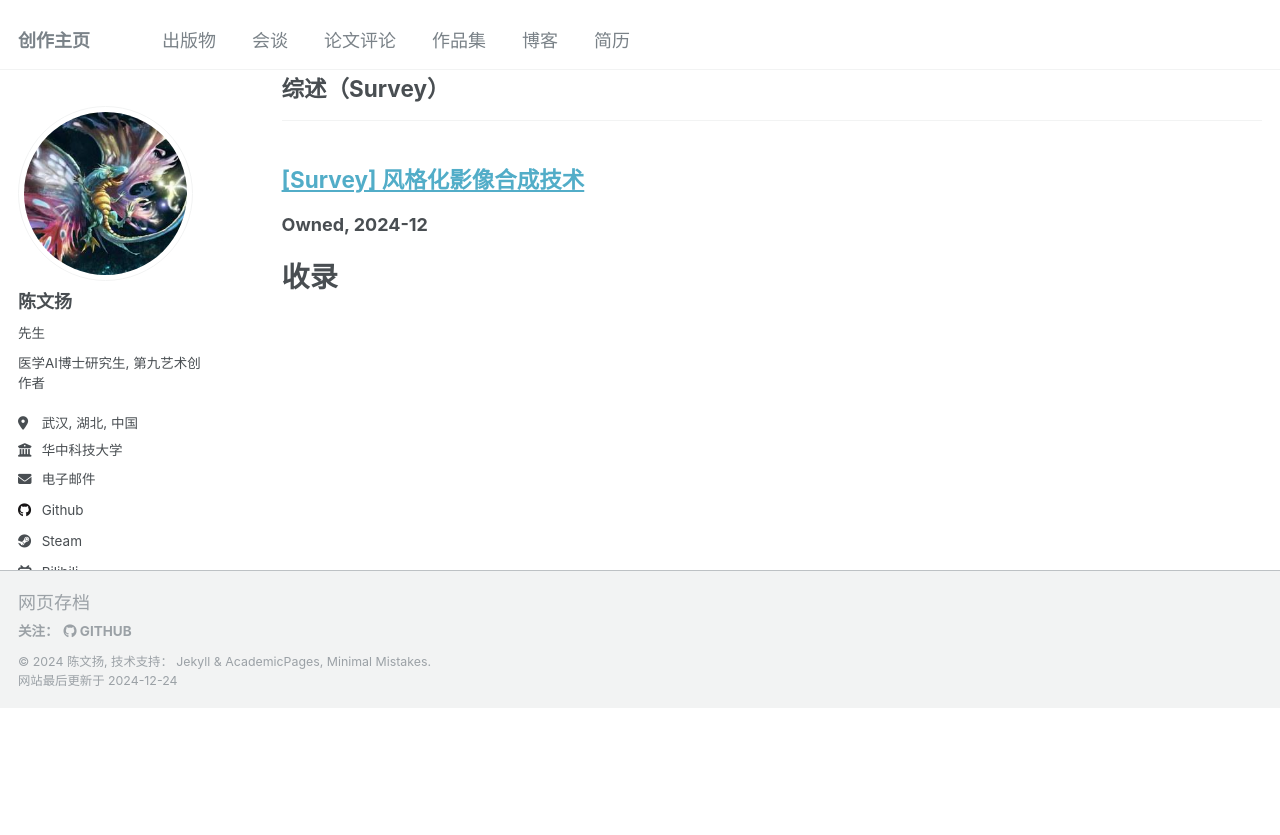
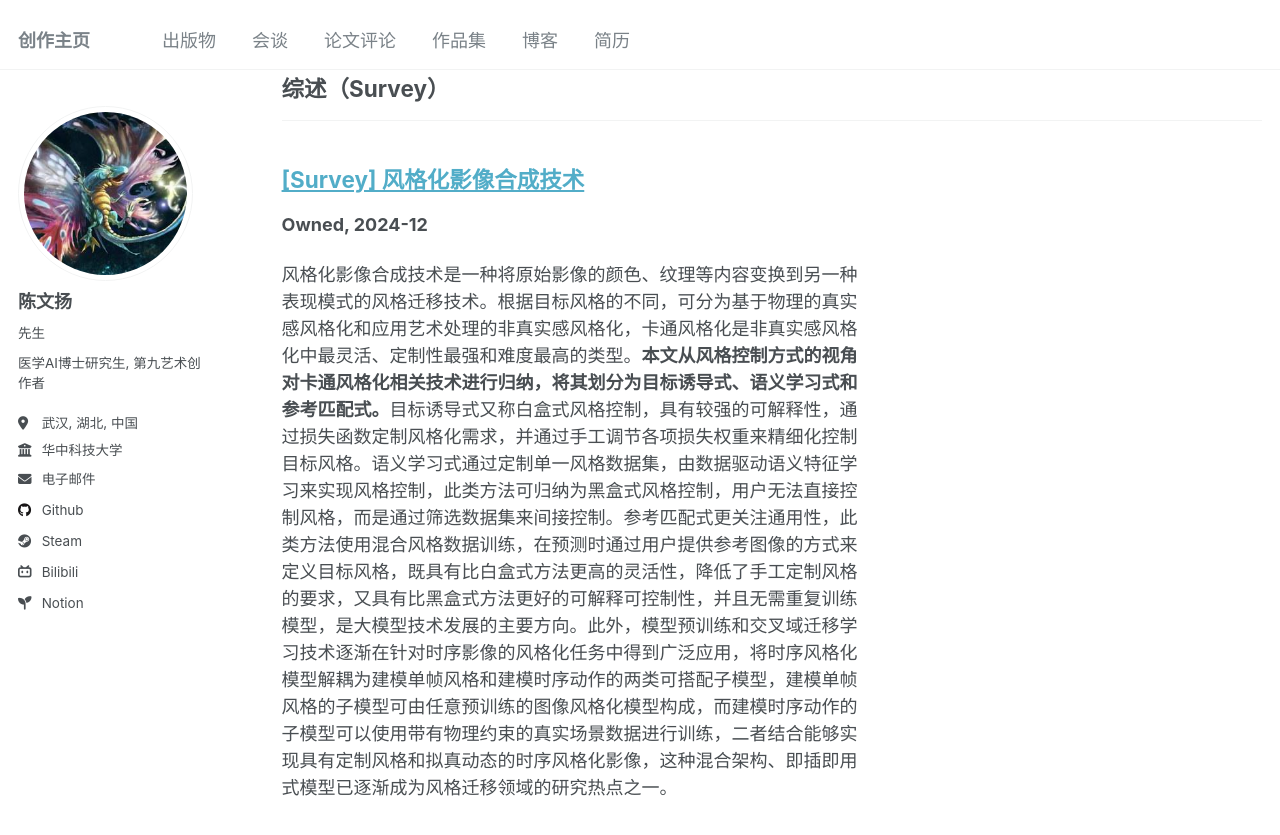
Before and after one commit to CyannyPasiify/cyannypasiify.github.io, a Jekyll site: the page built from _pages/reviews.html, in a window 1280 px wide and 900 px high, scrolled down 3524 px. Shown: the top 835 px of the window. Built offline with Jekyll 4.4.1, drawn with Linux system fonts in a browser that asks for light colours; before the commit the page ends 4232 px from its top, so only the background shows below that.

Commit message:
Add excerpt for stylized-image-synthesis-a-survey.

```diff
--- a/_reviews/Survey/2024-12-23-01-Stylized image synthesis a survey.md
+++ b/_reviews/Survey/2024-12-23-01-Stylized image synthesis a survey.md
@@ -7,9 +7,8 @@ publish_venue: "Owned"
 publish_date: 2024-12-23
 write_venue: "CBIB, 华中科技大学"
 write_date: 2024-12-23
+excerpt: "风格化影像合成技术是一种将原始影像的颜色、纹理等内容变换到另一种表现模式的风格迁移技术。根据目标风格的不同，可分为基于物理的真实感风格化和应用艺术处理的非真实感风格化，卡通风格化是非真实感风格化中最灵活、定制性最强和难度最高的类型。**本文从风格控制方式的视角对卡通风格化相关技术进行归纳，将其划分为目标诱导式、语义学习式和参考匹配式。**目标诱导式又称白盒式风格控制，具有较强的可解释性，通过损失函数定制风格化需求，并通过手工调节各项损失权重来精细化控制目标风格。语义学习式通过定制单一风格数据集，由数据驱动语义特征学习来实现风格控制，此类方法可归纳为黑盒式风格控制，用户无法直接控制风格，而是通过筛选数据集来间接控制。参考匹配式更关注通用性，此类方法使用混合风格数据训练，在预测时通过用户提供参考图像的方式来定义目标风格，既具有比白盒式方法更高的灵活性，降低了手工定制风格的要求，又具有比黑盒式方法更好的可解释可控制性，并且无需重复训练模型，是大模型技术发展的主要方向。此外，模型预训练和交叉域迁移学习技术逐渐在针对时序影像的风格化任务中得到广泛应用，将时序风格化模型解耦为建模单帧风格和建模时序动作的两类可搭配子模型，建模单帧风格的子模型可由任意预训练的图像风格化模型构成，而建模时序动作的子模型可以使用带有物理约束的真实场景数据进行训练，二者结合能够实现具有定制风格和拟真动态的时序风格化影像，这种混合架构、即插即用式模型已逐渐成为风格迁移领域的研究热点之一。"
 ---
-
-
 
 # 收录
 
```
